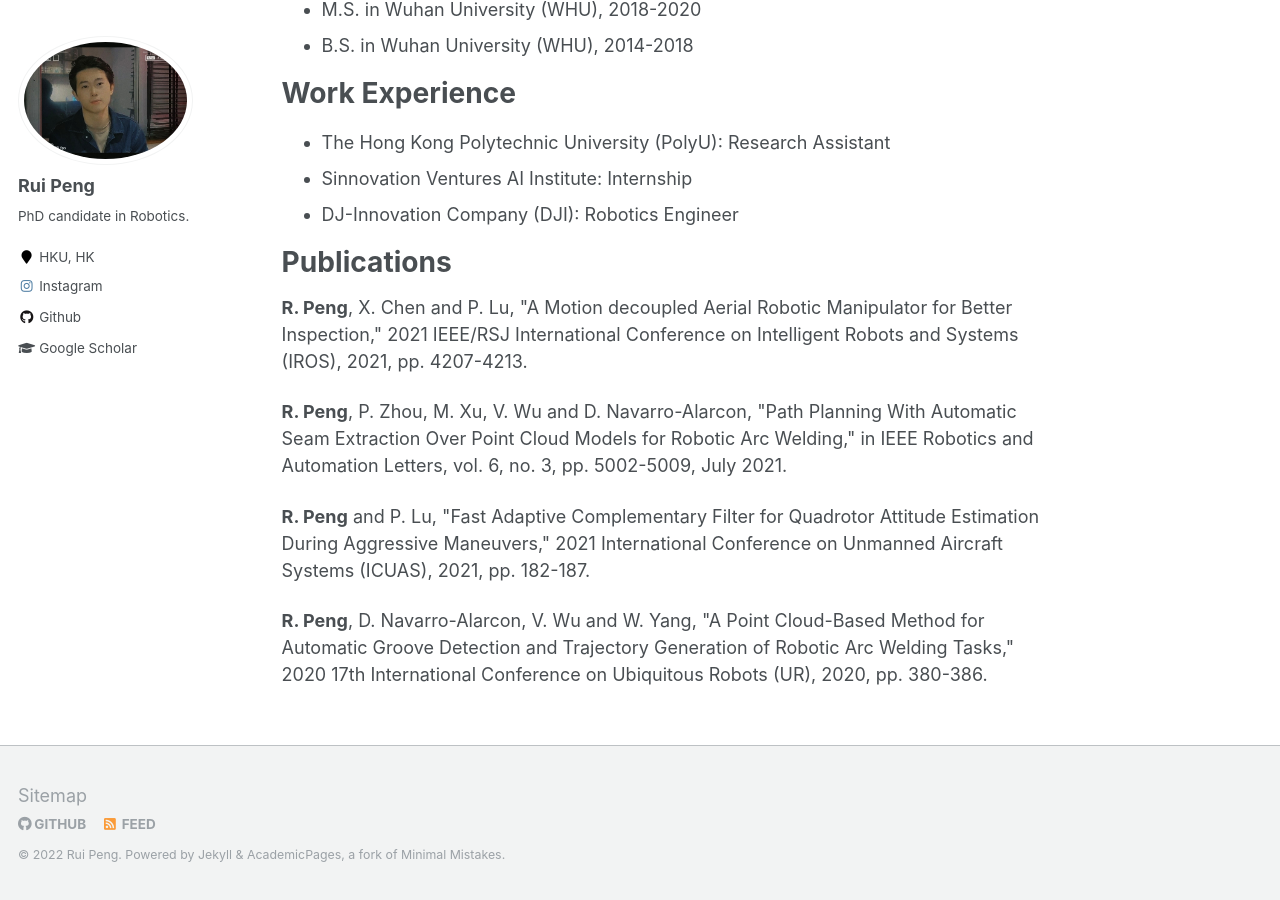
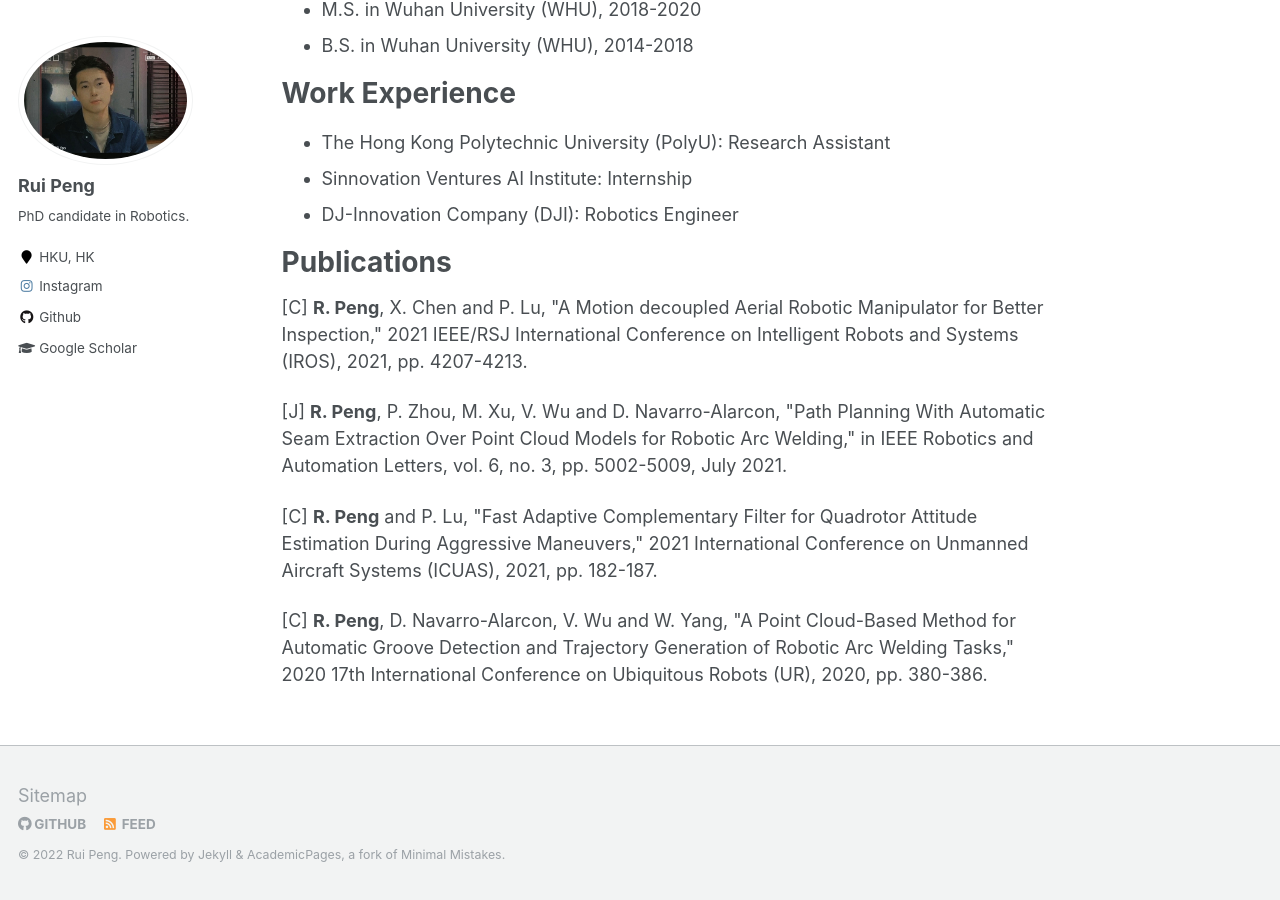
Before and after one commit to professor1996/professor1996.github.io, a Jekyll site: the page built from _pages/about.md, in a window 1280 px wide and 900 px high, scrolled down 565 px. Built offline with Jekyll 4.4.1, drawn with Linux system fonts in a browser that asks for light colours.

```diff
--- a/_pages/about.md
+++ b/_pages/about.md
@@ -34,10 +34,10 @@ Work Experience
 Publications
 ======
 
-<P><b>R. Peng</b>, X. Chen and P. Lu, "A Motion decoupled Aerial Robotic Manipulator for Better Inspection," 2021 IEEE/RSJ International Conference on Intelligent Robots and Systems (IROS), 2021, pp. 4207-4213.</P>
+<P>[C] <b>R. Peng</b>, X. Chen and P. Lu, "A Motion decoupled Aerial Robotic Manipulator for Better Inspection," 2021 IEEE/RSJ International Conference on Intelligent Robots and Systems (IROS), 2021, pp. 4207-4213.</P>
 
-<P><b>R. Peng</b>, P. Zhou, M. Xu, V. Wu and D. Navarro-Alarcon, "Path Planning With Automatic Seam Extraction Over Point Cloud Models for Robotic Arc Welding," in IEEE Robotics and Automation Letters, vol. 6, no. 3, pp. 5002-5009, July 2021.</P>
+<P>[J] <b>R. Peng</b>, P. Zhou, M. Xu, V. Wu and D. Navarro-Alarcon, "Path Planning With Automatic Seam Extraction Over Point Cloud Models for Robotic Arc Welding," in IEEE Robotics and Automation Letters, vol. 6, no. 3, pp. 5002-5009, July 2021.</P>
 
-<P><b>R. Peng</b> and P. Lu, "Fast Adaptive Complementary Filter for Quadrotor Attitude Estimation During Aggressive Maneuvers," 2021 International Conference on Unmanned Aircraft Systems (ICUAS), 2021, pp. 182-187.</P>
+<P>[C] <b>R. Peng</b> and P. Lu, "Fast Adaptive Complementary Filter for Quadrotor Attitude Estimation During Aggressive Maneuvers," 2021 International Conference on Unmanned Aircraft Systems (ICUAS), 2021, pp. 182-187.</P>
 
-<P><b>R. Peng</b>, D. Navarro-Alarcon, V. Wu and W. Yang, "A Point Cloud-Based Method for Automatic Groove Detection and Trajectory Generation of Robotic Arc Welding Tasks," 2020 17th International Conference on Ubiquitous Robots (UR), 2020, pp. 380-386.</P>
+<P>[C] <b>R. Peng</b>, D. Navarro-Alarcon, V. Wu and W. Yang, "A Point Cloud-Based Method for Automatic Groove Detection and Trajectory Generation of Robotic Arc Welding Tasks," 2020 17th International Conference on Ubiquitous Robots (UR), 2020, pp. 380-386.</P>
```
